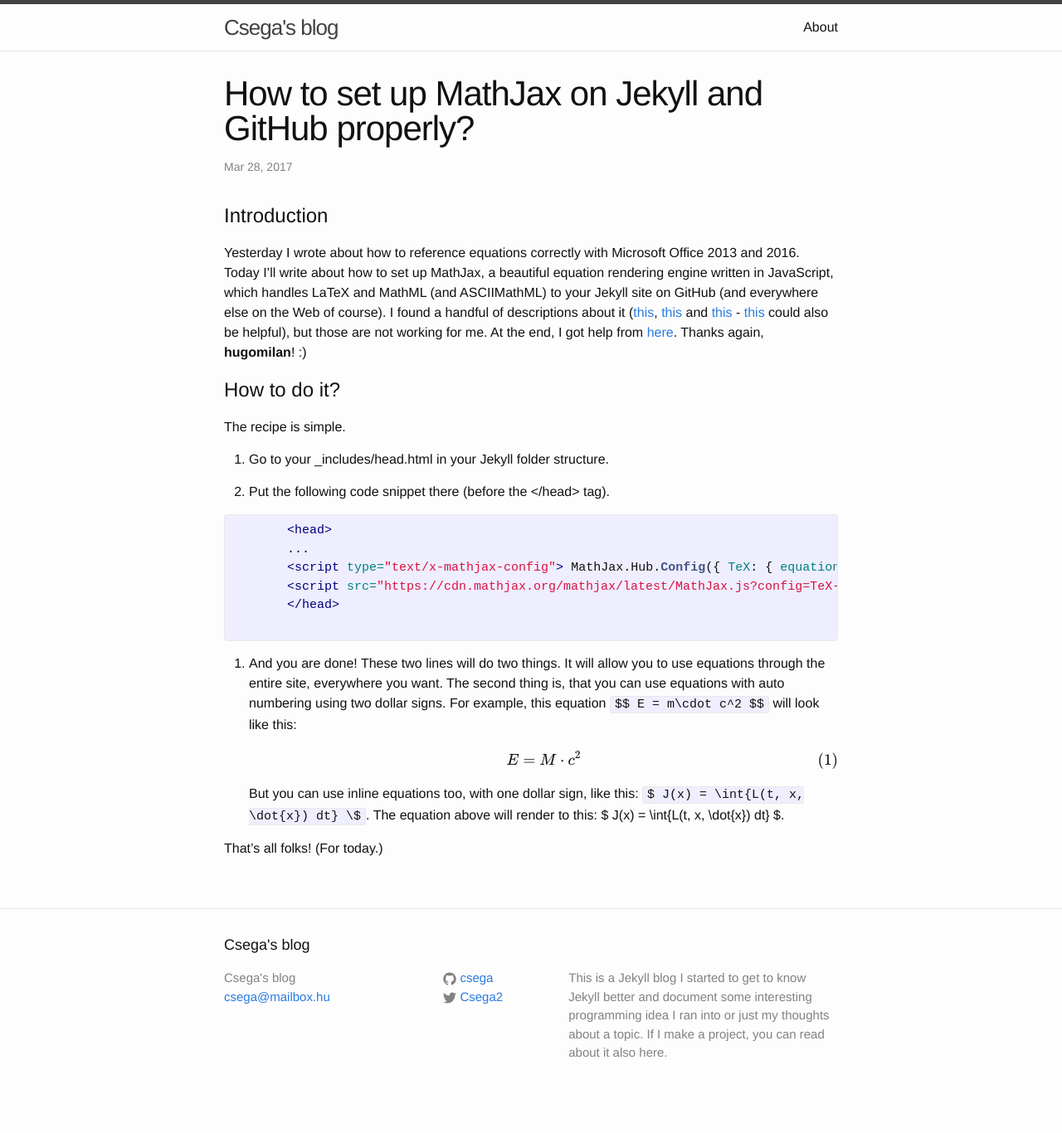
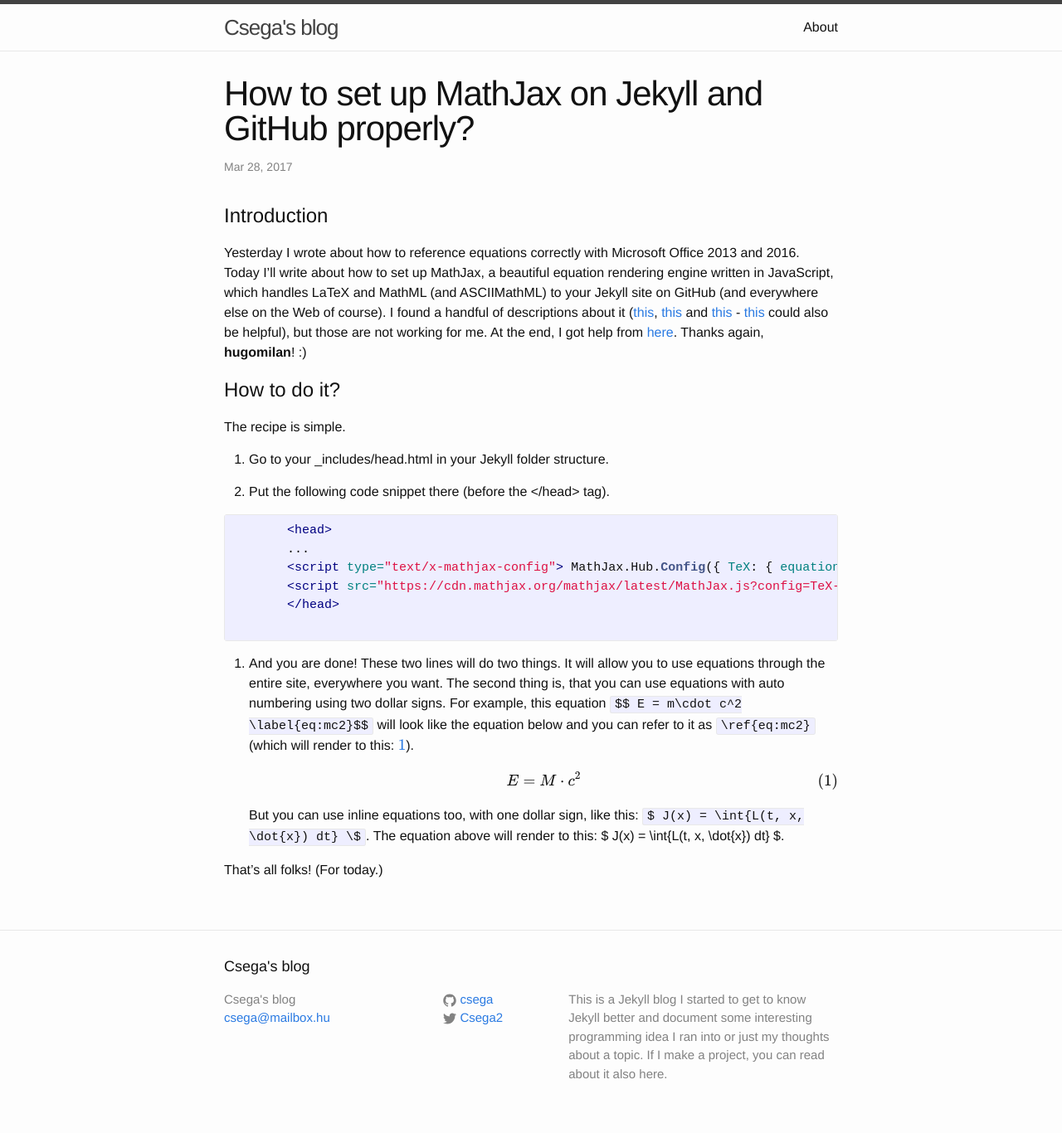
Before and after one commit to Csega/csega.github.io, a Jekyll site: the page built from _posts/2017-03-28-how-to-set-up-mathjax-on-jekyll-and-github-properly.markdown, in a window 1280 px wide. Shown: the whole page at 83% size. Built offline with Jekyll 4.4.1, drawn with Linux system fonts in a browser that asks for light colours; formulas are drawn with MathJax 3; before the commit the page ends 1341 px from its top, so only the background shows below that.

Commit message:
After final tuning.

```diff
--- a/_posts/2017-03-28-how-to-set-up-mathjax-on-jekyll-and-github-properly.markdown
+++ b/_posts/2017-03-28-how-to-set-up-mathjax-on-jekyll-and-github-properly.markdown
@@ -22,7 +22,7 @@
        </head>
     {% endhighlight %}
 
-3. And you are done! These two lines will do two things. It will allow you to use equations through the entire site, everywhere you want. The second thing is, that you can use equations with auto numbering using two dollar signs. For example, this equation <code>$$ E = m\cdot c^2 $$</code> will look like this:
+3. And you are done! These two lines will do two things. It will allow you to use equations through the entire site, everywhere you want. The second thing is, that you can use equations with auto numbering using two dollar signs. For example, this equation <code>$$ E = m\cdot c^2 \label{eq:mc2}$$</code> will look like the equation below and you can refer to it as <code>\ref{eq:mc2}</code> (which will render to this: \ref{eq:mc2}).
 
     $$ E = M\cdot c^2 \label{eq:mc2} $$
 
```
